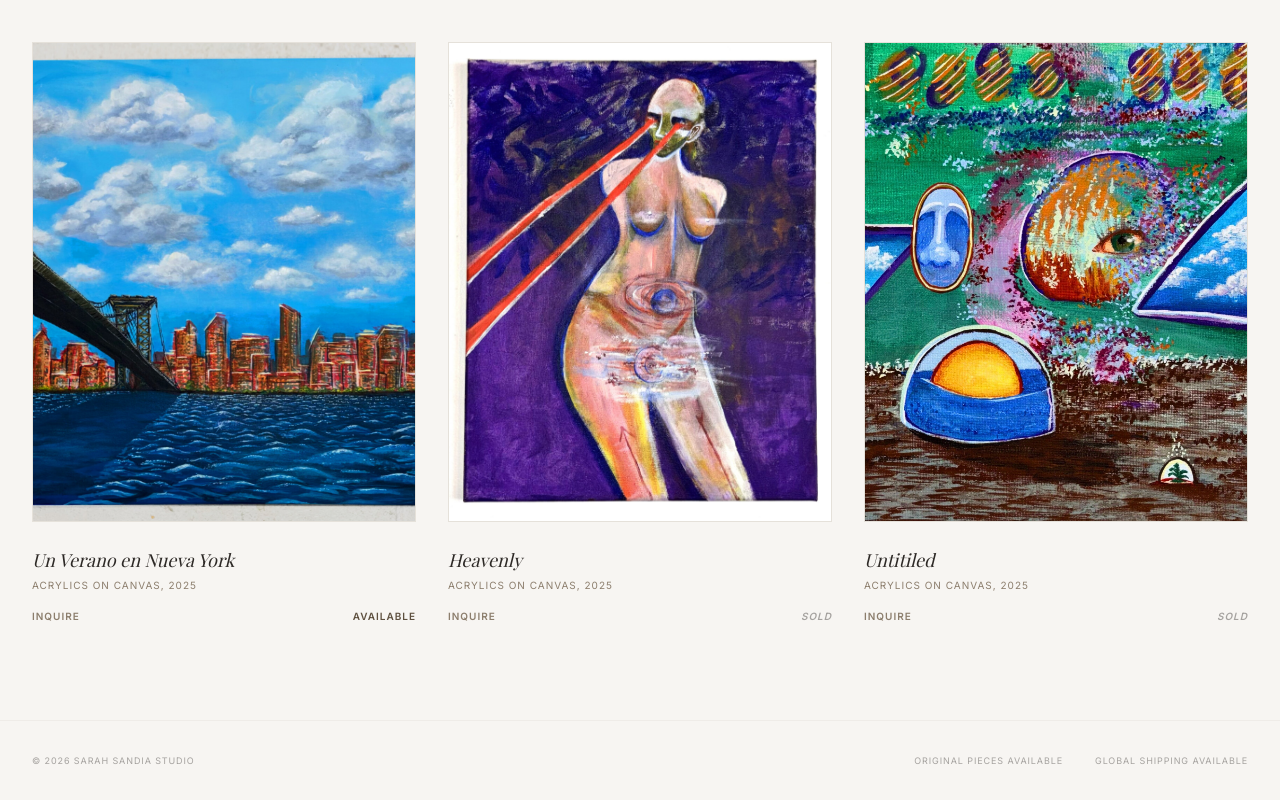
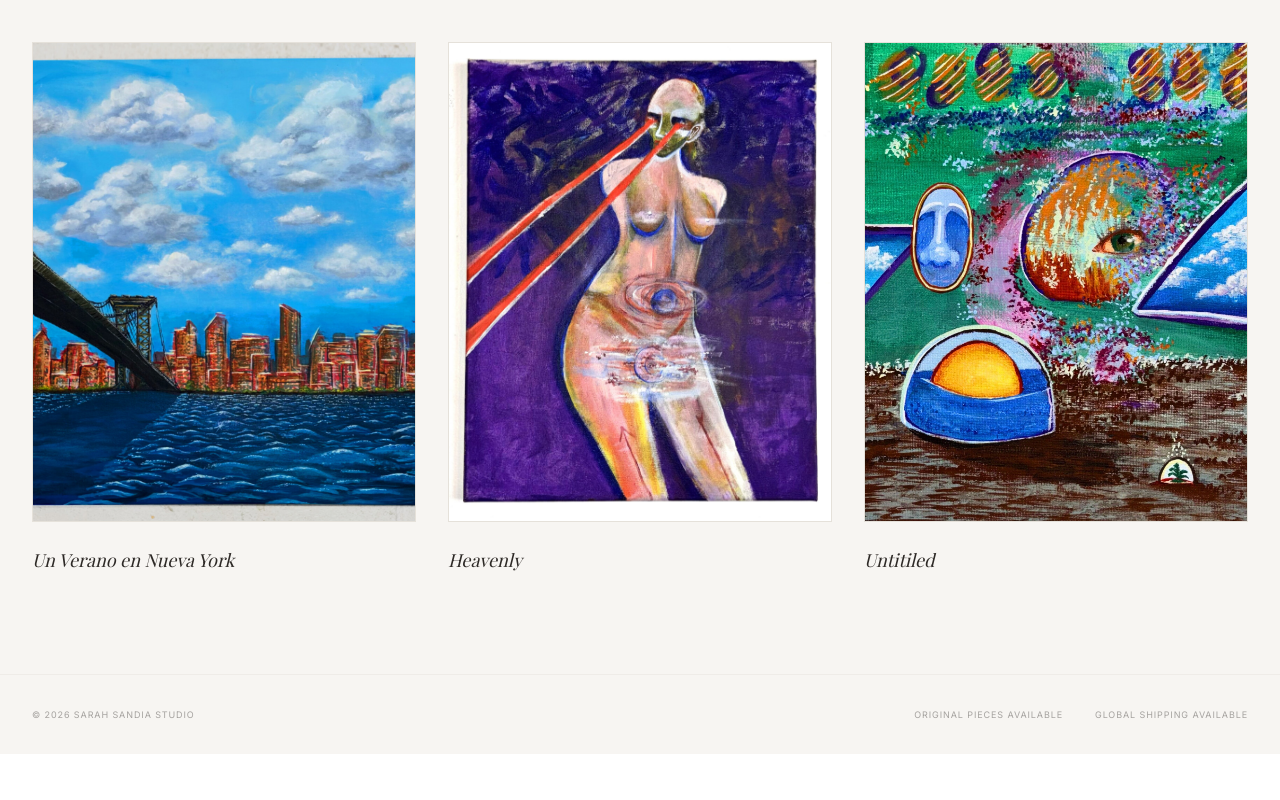
Before and after one commit to Msap96/Sarah-Gallery, a React (Vite) app: page / in a window 1280 px wide. Shown: the part 790-1590 px from the top of the page. After the commit the page ends 1544 px from the top, so only its background shows below. Built offline with nearby package versions, Linux system fonts and the light colour scheme; a web font is replaced by a local one.

Commit message:
front page removal of inquiry and status

```diff
--- a/src/components/ArtworkCard.tsx
+++ b/src/components/ArtworkCard.tsx
@@ -6,9 +6,10 @@ import { motion } from 'motion/react';
 interface Props {
   artwork: Artwork;
   index: number;
+  compact?: boolean;
 }
 
-export const ArtworkCard: React.FC<Props> = ({ artwork, index }) => {
+export const ArtworkCard: React.FC<Props> = ({ artwork, index, compact = false }) => {
   return (
     <motion.div
       initial={{ opacity: 0, y: 20 }}
@@ -29,8 +30,11 @@ export const ArtworkCard: React.FC<Props> = ({ artwork, index }) => {
           <h3 className="font-serif text-lg mb-1 italic group-hover:opacity-70 transition-opacity">
             <NavLink to={`/work/${artwork.id}`}>{artwork.title}</NavLink>
           </h3>
+          {!compact && (
             <p className="text-[10px] uppercase tracking-widest text-[#8C7E6D] mb-2">{artwork.medium}, {artwork.year}</p>
+          )}
         </div>
+        {!compact && (
           <div className="flex items-center justify-between text-[10px] uppercase tracking-widest font-bold mt-2">
             {artwork.price > 0 ? (
               <span>${artwork.price.toLocaleString()}</span>
@@ -45,6 +49,7 @@ export const ArtworkCard: React.FC<Props> = ({ artwork, index }) => {
               <span className="text-[#5E503F]">Available</span>
             )}
           </div>
+        )}
       </div>
     </motion.div>
   );
--- a/src/pages/Home.tsx
+++ b/src/pages/Home.tsx
@@ -78,7 +78,7 @@ export const Home: React.FC = () => {
 
         <div className="grid grid-cols-1 md:grid-cols-2 lg:grid-cols-3 gap-12 lg:gap-8">
           {featuredWorks.map((work, idx) => (
-            <ArtworkCard key={work.id} artwork={work} index={idx} />
+            <ArtworkCard key={work.id} artwork={work} index={idx} compact />
           ))}
         </div>
 
```
Lines whose indentation alone changed are shown as unchanged.
